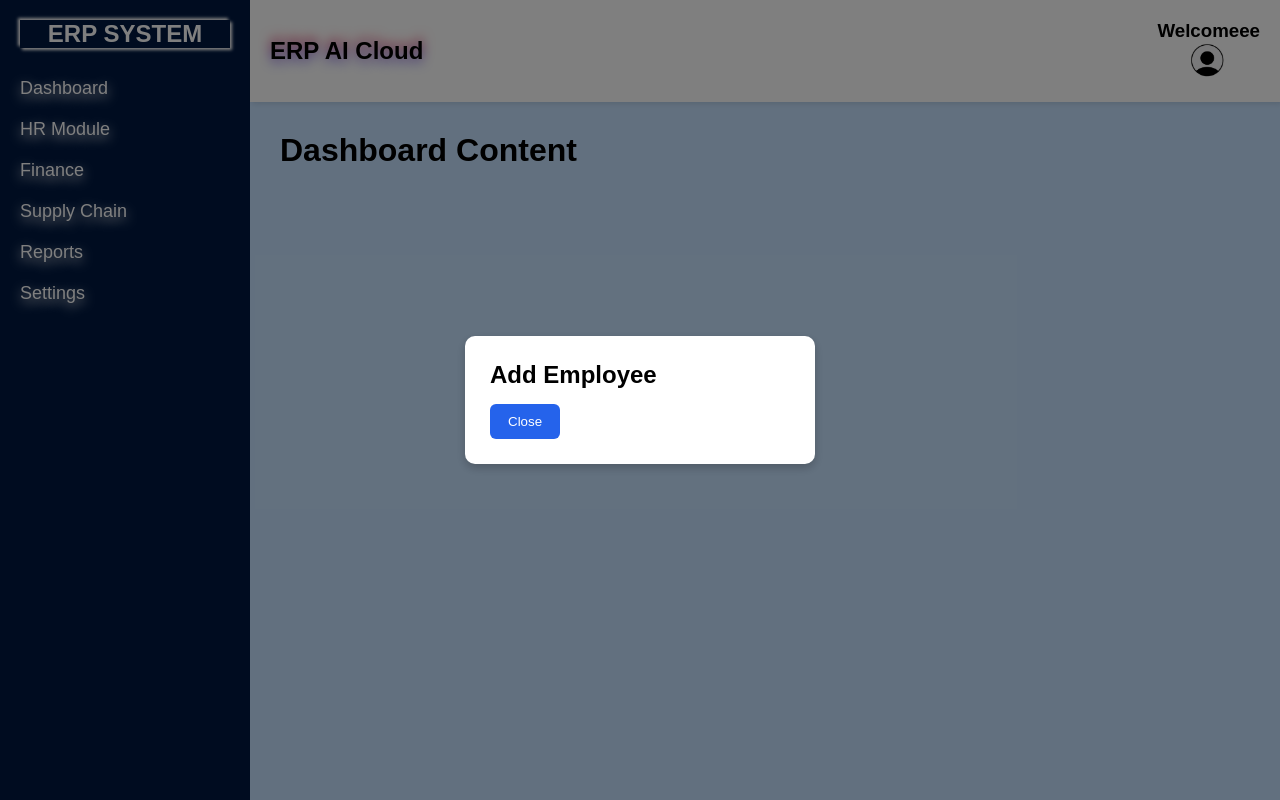
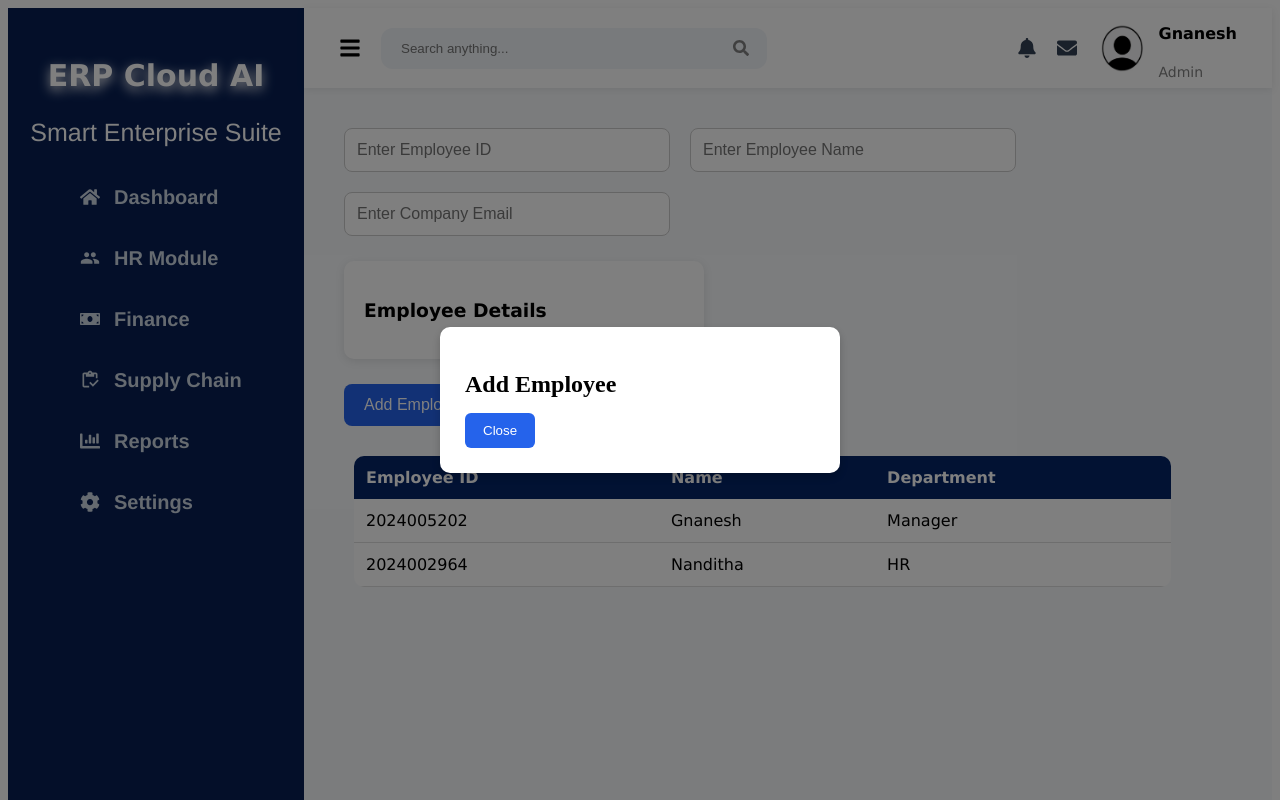
Before and after one commit to divyarani-vemulawada/erp-ai-cloud-project, a React (Vite) app in the folder frontend/: page / in a window 1280 px wide. Shown: the top 800 px of the page. Built offline with nearby package versions, Linux system fonts and the light colour scheme.

Commit message:
Completed sidebar navbar and common layout

```diff
--- a/frontend/package.json
+++ b/frontend/package.json
@@ -12,6 +12,7 @@
   "dependencies": {
     "react": "^19.2.6",
     "react-dom": "^19.2.6",
+    "react-icons": "^5.6.0",
     "react-router-dom": "^7.17.0"
   },
   "devDependencies": {
--- a/frontend/src/App.tsx
+++ b/frontend/src/App.tsx
@@ -10,15 +10,16 @@ function App() {
   const [isModalOpen, setIsModalOpen] = useState(true);
   return (
     <>
-      <MainLayout />
+      <MainLayout>
       <Input type="text"  placeholder="Enter Employee ID"/>
       <Input type="text"  placeholder="Enter Employee Name" />
       <Input type="email" placeholder="Enter Company Email"/>
       <Card title="Employee Details" />
       <Button text="Add Employee" />
       <Table headers={["Employee ID","Name","Department"]}
-        data={[["2024005202", "Gnanesh", "IT"],["2024005203", "Rahul", "HR"]]}/>
+        data={[["2024005202", "Gnanesh", "Manager"],["2024002964", "Nanditha", "HR"]]}/>
       <Modal title="Add Employee" isOpen={isModalOpen} onClose={() => setIsModalOpen(false)}/>
+        </MainLayout>
     </>
 
   )
--- a/frontend/src/index.css
+++ b/frontend/src/index.css
@@ -1,67 +1,149 @@
-*{
-  margin:0;
-  padding:0;
-  box-sizing:border-box;
-  font-family:Arial, sans-serif;
-}
-
 .layout{
   display:flex;
   min-height:100vh;
 }
-
 .sidebar{
-  width:250px;
-  background:#001941;
+  width:260px;
+  background:#081f53;
   color:white;
-  padding:20px;
+  padding:25px 18px;
 }
-
-.sidebar h2{
-  margin-bottom:30px;
-  box-shadow: 2px 2px 3px , -2px -2px 3px;
-  text-shadow: 0px 4 px 12px rgb(255, 173, 173);
-  text-align: center;
-
+.logo{
+  text-align:center;
+  margin-bottom:40px;
 }
-
+.logo h2{
+  font-size:26px;
+}
+.logo p{
+  color:#94a3b8;
+  font-size:14px;
+}
 .sidebar ul{
   list-style:none;
 }
 
 .sidebar li{
-  margin:20px 0;
-  text-shadow: 0px 4px 12px white;
+  font-weight: bold;
+  font-family: 'Franklin Gothic Medium', 'Arial Narrow', Arial, sans-serif;
+  margin:10px 0;
+  text-align: left;
+font-size: 20px;
 }
 
 .sidebar a{
+  display:flex;
+  align-items:center;
+  gap:14px;
   text-decoration:none;
-  color:white;
-  font-size:18px;
+  color:#cbd5e1;
+  padding:14px;
+  border-radius:12px;
+  transition:0.3s;
 }
 
 .sidebar a:hover{
-  color:#38bdf8;
+  background:#332e98;
+  color:white;
+}
+.sidebar a:active{
+  background-color: #042467;
 }
 
 .main-content{
   flex:1;
-  background:#c6e2ff;
+  background:#f8fafc;
 }
 
 .navbar{
   background:white;
-  padding:20px;
+  height:80px;
   display:flex;
   justify-content:space-between;
   align-items:center;
-  box-shadow:2px 2px 5px rgba(0,0,0,0.1);
+  padding:0 35px;
+  box-shadow:0 2px 8px rgba(0,0,0,0.08);
 }
 
-.navbar h2{
-    text-shadow: 0 4px 12px rgb(142, 142, 255),0px -4px 12px rgb(243, 91, 116);
+.nav-left{
+  display:flex;
+  align-items:center;
+  gap:20px;
 }
 
+.menu-icon{
+  font-size:22px;
+  cursor:pointer;
+}
+
+.search-box{
+  display:flex;
+  align-items:center;
+  background:#f1f5f9;
+  border-radius:12px;
+  padding:12px 18px;
+  width:350px;
+}
+
+.search-box input{
+  border:none;
+  outline:none;
+  background:none;
+  flex:1;
+}
+
+.search-icon{
+  color:gray;
+}
+
+.nav-right{
+  display:flex;
+  align-items:center;
+  gap:20px;
+}
+
+.nav-icon{
+  font-size:20px;
+  cursor:pointer;
+  color:#334155;
+}
+
+.profile{
+  display:flex;
+  align-items:center;
+  gap:12px;
+}
+
+.profile-img{
+  width:50px;
+  height:50px;
+  border-radius:50%;
+}
+
+.profile p{
+  color:gray;
+  font-size:14px;
+}
+
+.page-content{
+  padding:30px;
+}
+.csn{
+  text-align: center;
+  text-shadow: 0px 4px 12px white;
+  font-family: Verdana, Geneva, Tahoma, sans-serif;
+  font-weight: bolder;
+  font-size: 30px;
+}
+.subtitle{
+  font-family: 'Franklin Gothic Medium', 'Arial Narrow', Arial, sans-serif;
+  text-align: center;
+  font-size: medium;
+  font-size: 25px;
+}
+.navbar{
+  font-family: 'Lucida Sans', 'Lucida Sans Regular', 'Lucida Grande', 'Lucida Sans Unicode', Geneva, Verdana, sans-serif;
+}
 .page-content{
   padding:30px;
 }
@@ -175,3 +257,9 @@
     border-radius:6px;
     cursor:pointer;
 }
+.table{
+  font-family: 'Lucida Sans', 'Lucida Sans Regular', 'Lucida Grande', 'Lucida Sans Unicode', Geneva, Verdana, sans-serif;
+}
+.card{
+  font-family: 'Lucida Sans', 'Lucida Sans Regular', 'Lucida Grande', 'Lucida Sans Unicode', Geneva, Verdana, sans-serif;
+}
--- a/frontend/src/layout/Mainlayout.tsx
+++ b/frontend/src/layout/Mainlayout.tsx
@@ -1,20 +1,17 @@
-import Sidebar from "./Sidebar";
-import Navbar from "./Navbar";
-
-function MainLayout() {
+import Sidebar from './Sidebar';
+import Navbar from './Navbar';
+type Props = {children: React.ReactNode;};
+function MainLayout({children}: Props) {
   return (
     <div className="layout">
       <Sidebar />
-
       <div className="main-content">
         <Navbar />
-
         <div className="page-content">
-          <h1>Dashboard Content</h1>
+          {children}
         </div>
       </div>
     </div>
   );
 }
-
 export default MainLayout;
--- a/frontend/src/layout/Navbar.tsx
+++ b/frontend/src/layout/Navbar.tsx
@@ -1,14 +1,25 @@
+
+import {FaBell,FaEnvelope,FaSearch,FaBars} from "react-icons/fa";
 function Navbar() {
   return (
     <div className="navbar">
-      <h2>ERP AI Cloud</h2>
-
-      <div><h3>Welcomeee</h3>
-        <img className="img"
-          src="/guest.png"
-          alt="guest"
-          width="40"
-        />
+      <div className="nav-left">
+        <FaBars className="menu-icon" />
+        <div className="search-box">
+          <input type="text" placeholder="Search anything..."/>
+          <FaSearch className="search-icon" />
+        </div>
+      </div>
+      <div className="nav-right">
+        <FaBell className="nav-icon" />
+        <FaEnvelope className="nav-icon" />
+        <div className="profile">
+          <img src="guest.png" alt="profile" className="profile-img"/>
+          <div>
+            <h4>Gnanesh</h4>
+            <p>Admin</p>
+          </div>
+        </div>
       </div>
     </div>
   );
--- a/frontend/src/layout/Sidebar.tsx
+++ b/frontend/src/layout/Sidebar.tsx
@@ -1,33 +1,36 @@
-function Sidebar(){
-    return(
+import {FaHome,FaMoneyBill,FaChartBar,FaCog} from "react-icons/fa";
+import {MdPeople,MdOutlineInventory} from "react-icons/md";
+function Sidebar() {
+  return (
     <div className="sidebar">
-            <h2 className="csn">ERP SYSTEM</h2>
+      <div className="logo-section">
+        <h2 className="csn"> ERP Cloud AI</h2>
+        <p className="subtitle">Smart Enterprise Suite</p>
+      </div>
       <nav>
         <ul>
           <li>
-                        <a href="/">Dashboard</a>
+            <a href="/"><FaHome />Dashboard</a>
           </li>
           <li>
-                        <a href="/hr">HR Module</a>
+            <a href="/hr"><MdPeople />HR Module</a>
           </li>
           <li>
-                        <a href="/finance">Finance</a>
+            <a href="/finance"><FaMoneyBill /> Finance</a>
           </li>
-
           <li>
-                        <a href="/supply-chain">Supply Chain</a>
+            <a href="/supply-chain"><MdOutlineInventory />Supply Chain</a>
           </li>
-
           <li>
-                        <a href="/reports">Reports</a>
+            <a href="/reports"><FaChartBar />Reports</a>
           </li>
-
           <li>
-                        <a href="/settings">Settings</a>
+            <a href="/settings"> <FaCog />Settings</a>
           </li>
         </ul>
       </nav>
     </div>
   );
 }
-export default Sidebar
+
+export default Sidebar;
```
Also changed, not shown: 1 other file (tests, documents, lock files or other folders). Lines whose indentation alone changed are shown as unchanged.
